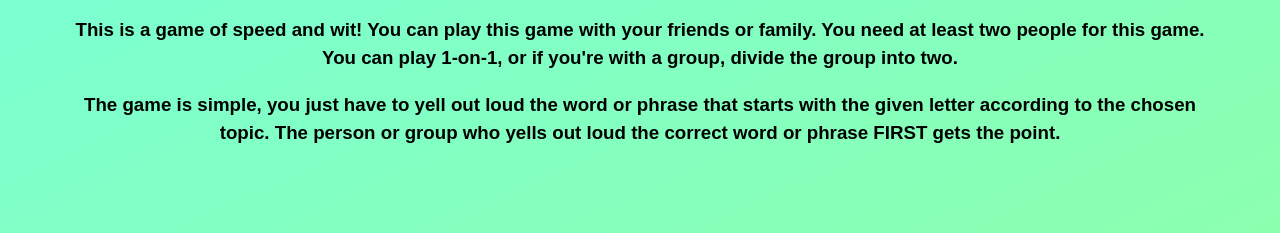
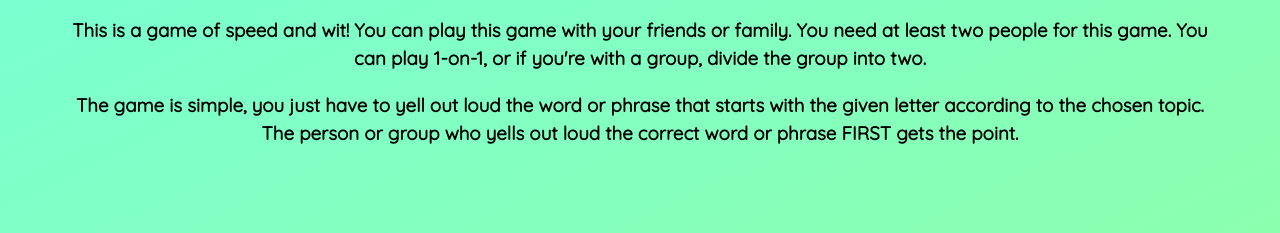
Before and after one commit to jaydesigns/yolo-game, a plain HTML site: page index.html in a window 1280 px wide. Shown: the part 139-372 px from the top of the page. Drawn offline with Linux system fonts and the light colour scheme; a web font is replaced by a local one.

Commit message:
Update style.css

```diff
--- a/style.css
+++ b/style.css
@@ -1,4 +1,5 @@
 @import url('https://fonts.googleapis.com/css2?family=Corben:wght@700&display=swap');
+@import url('https://fonts.googleapis.com/css2?family=Quicksand&display=swap');
 
 
 html {
@@ -41,6 +42,7 @@ h2 {
 }
 
 h3 {
+    font-family: 'Quicksand', sans-serif;
     line-height: 1.5em;
 }
 #linkToGame {
```
